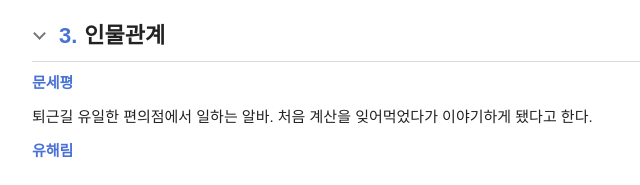
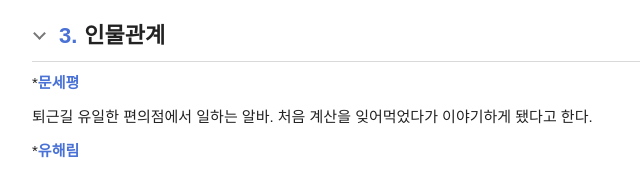
Before and after one commit to dlrma/wiki, a plain HTML site: page index.html in a window 1280 px wide. Shown: the part 1862-2047 px from the top of the page, 122-762 px from the left. Drawn offline with Linux system fonts and the light colour scheme; a web font is replaced by a local one.

Commit message:
Update index.html

```diff
--- a/index.html
+++ b/index.html
@@ -21,8 +21,9 @@
  8) 상단 틀 캐릭터: ["이름","사진.png"]  (이동할 문서를 따로 정하려면 ["이름","사진.png","문서.html"])
  9) 공략순서 표: route 의 steps 에 단계를 적으면 단계 수만큼 칸이 자동으로 생겨요.
 10) 작은 글씨: {{{-1 작게}}}  {{{-2 더 작게}}}  {{{+1 크게}}}  (정보 상자의 (괄호) 안은 자동으로 작아져요)
-12) 각주 이름 붙이기: [*이름 내용] → 번호 대신 [이름] 로 표시돼요. (*바로 뒤에 이름을 붙이고, 한 칸 띄우고 내용)
+11) 각주 이름 붙이기: [*이름 내용] → 번호 대신 [이름] 로 표시돼요. (*바로 뒤에 이름을 붙이고, 한 칸 띄우고 내용)
                      같은 각주를 다시 쓰려면 [*이름] 처럼 이름만 쓰면 돼요.
+12) 인물 관계에서 캐릭터 이름 앞엔 * 기호를 붙여요. 예) *천의소
 ╚═══════════════════════════════════════════════════════╝
 -->
 <style>
@@ -172,10 +173,10 @@ const CONFIG = {
 자퇴한 후 1년 동안은 집에서 나오지 않고 폐인처럼 살았다고 한다. 하지만 뭐라도 해야겠다는 생각에 어머니의 카페를 도우며 바깥생활을 한 게 지금까지 이어진 거라고. 지인은 여전히 만들지 않는 듯 하다.
 
 == 인물관계 ==
-'''[[https://namu.wiki/w/%EB%AC%B8%EC%84%B8%ED%8F%89|문세평]]'''
+*'''[[https://namu.wiki/w/%EB%AC%B8%EC%84%B8%ED%8F%89|문세평]]'''
 퇴근길 유일한 편의점에서 일하는 알바. 처음 계산을 잊어먹었다가 이야기하게 됐다고 한다.
 
-'''[[유해림]]'''
+*'''[[유해림]]'''
 
 == 공략순서 ==
 [[공략표]]
```
